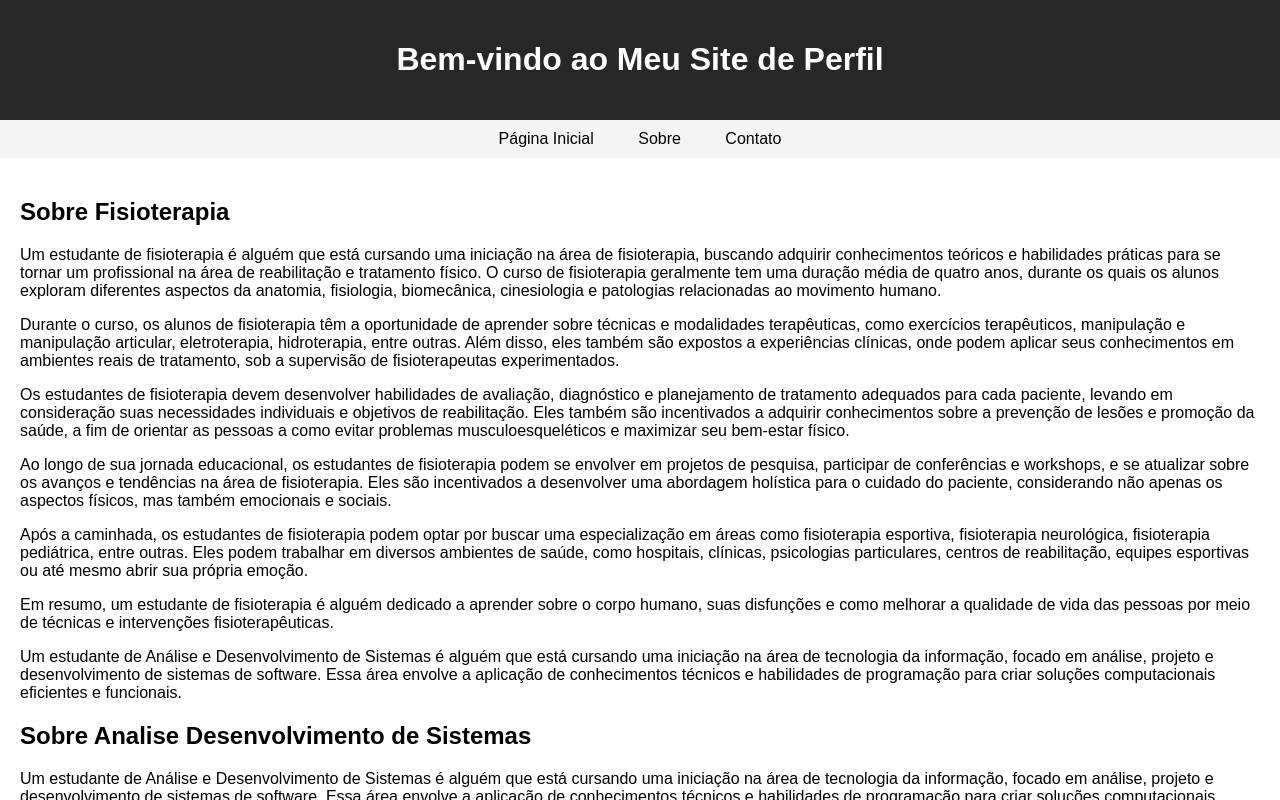
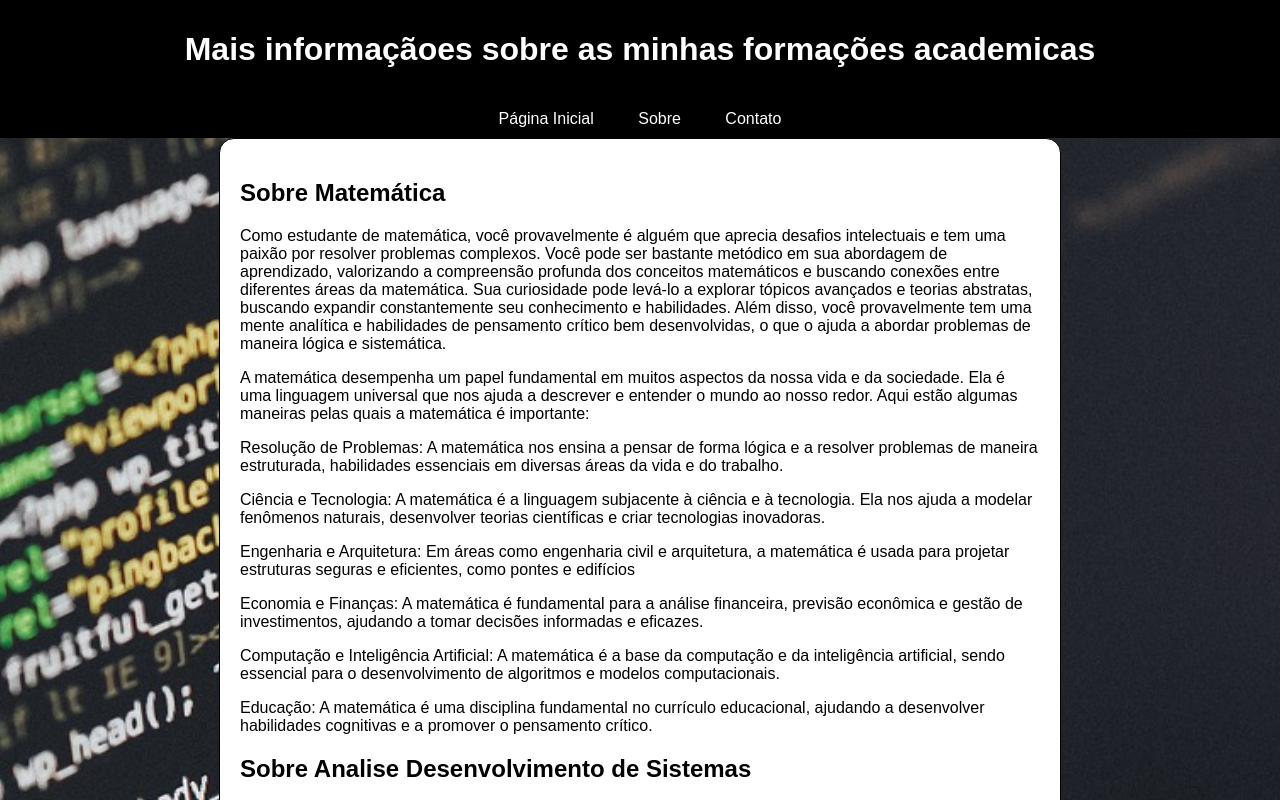
Before and after one commit to PABLOBRETAN/meu-site, a website: page sobre.html in a window 1280 px wide. Shown: the top 800 px of the page. Drawn offline with Linux system fonts and the light colour scheme.

Commit message:
atualizei

```diff
--- a/sobre.html
+++ b/sobre.html
@@ -3,15 +3,18 @@
 <head>
   <title>Meu Site Simples</title>
   <style>
-    /* Estilos CSS */
+    /* Estilos CSS
     body {
       font-family: Arial, sans-serif;
       margin: 0;
       padding: 0;
+      background-image: url(imagens/code-1839406_1280.jpg);
+      background-position: center center;
+      background-size: cover;
     }
 
     header {
-      background-color: #272727;
+      background-color: #000000;
       color: #fff;
       padding: 20px;
       text-align: center;
@@ -45,7 +48,15 @@
     }
 
     main {
-      padding: 20px;
+
+     background-color: white;
+     max-width: 800px;
+     padding: 20px;
+     margin: auto;
+     border: 1px solid rgb(0, 0, 0);
+     border-radius: 15px;
+
+
     }
 
     footer {
@@ -53,12 +64,83 @@
       color: #fff;
       padding: 20px;
       text-align: center;
+    }*/
+
+    body {
+      font-family: Arial, sans-serif;
+      margin: 0;
+      padding: 0;
+      background-image: url(imagens/code-1839406_1280.jpg);
+      background-position: center center;
+      background-size: cover;
+
+
     }
+
+    header {
+      background-color: #000000;
+      color: #fff;
+      padding: 10px;
+      text-align: center;
+    }
+
+    nav {
+      background-color: black;
+      padding: 10px;
+    }
+
+    nav ul {
+      list-style-type: none;
+      margin: 0;
+      padding: 0;
+      text-align: center;
+    }
+
+    nav ul li {
+      display: inline-block;
+
+
+    }
+
+    nav ul li a {
+      text-decoration: none;
+      color: #ffffff;
+      padding: 10px 20px;
+    }
+
+    nav ul li a:hover {
+      background-color: #343333;
+      color: #000000;
+    }
+
+    main {
+
+
+    background-color: white;
+    max-width: 800px;
+    padding: 20px;
+    margin: auto;
+    border: 1px solid rgb(0, 0, 0);
+    border-radius: 15px;
+
+
+    }
+
+    footer {
+      background-color: #000000;
+      color: #ffffff;
+      padding: 20px;
+      text-align: center;
+
+
+    }
+
+
   </style>
 </head>
 <body>
   <header>
-    <h1>Bem-vindo ao Meu Site de Perfil</h1>
+    <h1>Mais informaçãoes sobre as minhas formações academicas</h1>
   </header>
 
   <nav>
@@ -70,24 +152,19 @@
   </nav>
 
   <main>
-    <h2>Sobre Fisioterapia</h2>
+    <h2>Sobre Matemática</h2>
 
-    <p><p>Um estudante de fisioterapia é alguém que está cursando uma iniciação na área de fisioterapia, buscando adquirir conhecimentos teóricos e habilidades práticas para se tornar um profissional na área de reabilitação e tratamento físico. O curso de fisioterapia geralmente tem uma duração média de quatro anos, durante os quais os alunos exploram diferentes aspectos da anatomia, fisiologia, biomecânica, cinesiologia e patologias relacionadas ao movimento humano.</p>
+      <p>Como estudante de matemática, você provavelmente é alguém que aprecia desafios intelectuais e tem uma paixão por resolver problemas complexos. Você pode ser bastante metódico em sua abordagem de aprendizado, valorizando a compreensão profunda dos conceitos matemáticos e buscando conexões entre diferentes áreas da matemática. Sua curiosidade pode levá-lo a explorar tópicos avançados e teorias abstratas, buscando expandir constantemente seu conhecimento e habilidades. Além disso, você provavelmente tem uma mente analítica e habilidades de pensamento crítico bem desenvolvidas, o que o ajuda a abordar problemas de maneira lógica e sistemática.</p>
+      <P>A matemática desempenha um papel fundamental em muitos aspectos da nossa vida e da sociedade. Ela é uma linguagem universal que nos ajuda a descrever e entender o mundo ao nosso redor. Aqui estão algumas maneiras pelas quais a matemática é importante:</P>
+      <P>Resolução de Problemas: A matemática nos ensina a pensar de forma lógica e a resolver problemas de maneira estruturada, habilidades essenciais em diversas áreas da vida e do trabalho.</P>
+      <P>Ciência e Tecnologia: A matemática é a linguagem subjacente à ciência e à tecnologia. Ela nos ajuda a modelar fenômenos naturais, desenvolver teorias científicas e criar tecnologias inovadoras.</P>
+      <p>Engenharia e Arquitetura: Em áreas como engenharia civil e arquitetura, a matemática é usada para projetar estruturas seguras e eficientes, como pontes e edifícios</p>
+      <p>Economia e Finanças: A matemática é fundamental para a análise financeira, previsão econômica e gestão de investimentos, ajudando a tomar decisões informadas e eficazes.</p>
+      <p>Computação e Inteligência Artificial: A matemática é a base da computação e da inteligência artificial, sendo essencial para o desenvolvimento de algoritmos e modelos computacionais.</p>
+      <p>Educação: A matemática é uma disciplina fundamental no currículo educacional, ajudando a desenvolver habilidades cognitivas e a promover o pensamento crítico.</p>
 
-      <p>Durante o curso, os alunos de fisioterapia têm a oportunidade de aprender sobre técnicas e modalidades terapêuticas, como exercícios terapêuticos, manipulação e manipulação articular, eletroterapia, hidroterapia, entre outras. Além disso, eles também são expostos a experiências clínicas, onde podem aplicar seus conhecimentos em ambientes reais de tratamento, sob a supervisão de fisioterapeutas experimentados.</p>
-
-      <p>Os estudantes de fisioterapia devem desenvolver habilidades de avaliação, diagnóstico e planejamento de tratamento adequados para cada paciente, levando em consideração suas necessidades individuais e objetivos de reabilitação. Eles também são incentivados a adquirir conhecimentos sobre a prevenção de lesões e promoção da saúde, a fim de orientar as pessoas a como evitar problemas musculoesqueléticos e maximizar seu bem-estar físico.</p>
-
-      <p>Ao longo de sua jornada educacional, os estudantes de fisioterapia podem se envolver em projetos de pesquisa, participar de conferências e workshops, e se atualizar sobre os avanços e tendências na área de fisioterapia. Eles são incentivados a desenvolver uma abordagem holística para o cuidado do paciente, considerando não apenas os aspectos físicos, mas também emocionais e sociais.</p>
-
-      <p>Após a caminhada, os estudantes de fisioterapia podem optar por buscar uma especialização em áreas como fisioterapia esportiva, fisioterapia neurológica, fisioterapia pediátrica, entre outras. Eles podem trabalhar em diversos ambientes de saúde, como hospitais, clínicas, psicologias particulares, centros de reabilitação, equipes esportivas ou até mesmo abrir sua própria emoção.</p>
-
-      <p>Em resumo, um estudante de fisioterapia é alguém dedicado a aprender sobre o corpo humano, suas disfunções e como melhorar a qualidade de vida das pessoas por meio de técnicas e intervenções fisioterapêuticas.</p></p>
-      <p>Um estudante de Análise e Desenvolvimento de Sistemas é alguém que está cursando uma iniciação na área de tecnologia da informação, focado em análise, projeto e desenvolvimento de sistemas de software. Essa área envolve a aplicação de conhecimentos técnicos e habilidades de programação para criar soluções computacionais eficientes e funcionais.
-
-</p>
-<h2>Sobre Analise Desenvolvimento de Sistemas</h2>
-<p>Um estudante de Análise e Desenvolvimento de Sistemas é alguém que está cursando uma iniciação na área de tecnologia da informação, focado em análise, projeto e desenvolvimento de sistemas de software. Essa área envolve a aplicação de conhecimentos técnicos e habilidades de programação para criar soluções computacionais eficientes e funcionais.
+      <h2>Sobre Analise Desenvolvimento de Sistemas</h2>
+    <p>Um estudante de Análise e Desenvolvimento de Sistemas é alguém que está cursando uma iniciação na área de tecnologia da informação, focado em análise, projeto e desenvolvimento de sistemas de software. Essa área envolve a aplicação de conhecimentos técnicos e habilidades de programação para criar soluções computacionais eficientes e funcionais.
 
     <p>Durante o curso, os estudantes de Análise e Desenvolvimento de Sistemas aprendem uma variedade de disciplinas relacionadas à computação, como programação, algoritmos, banco de dados, engenharia de software, redes de computadores, entre outros. Eles adquirem conhecimentos teóricos e práticos sobre diferentes linguagens de programação, metodologias de desenvolvimento de software e ferramentas de programação.</p>
 
@@ -106,7 +183,7 @@
 
   <footer>
     <code>
-        <p>&copy; 2023 Pablo Rafael Bretan. Todos os direitos reservados. </p>
+        <p>&copy; 2024 Pablo Rafael Bretan. Todos os direitos reservados. </p>
     </code>
   </footer>
 </body>
```
Also changed, not shown: contato.html (+74 -5 lines), index.html (+1 -1 lines).
